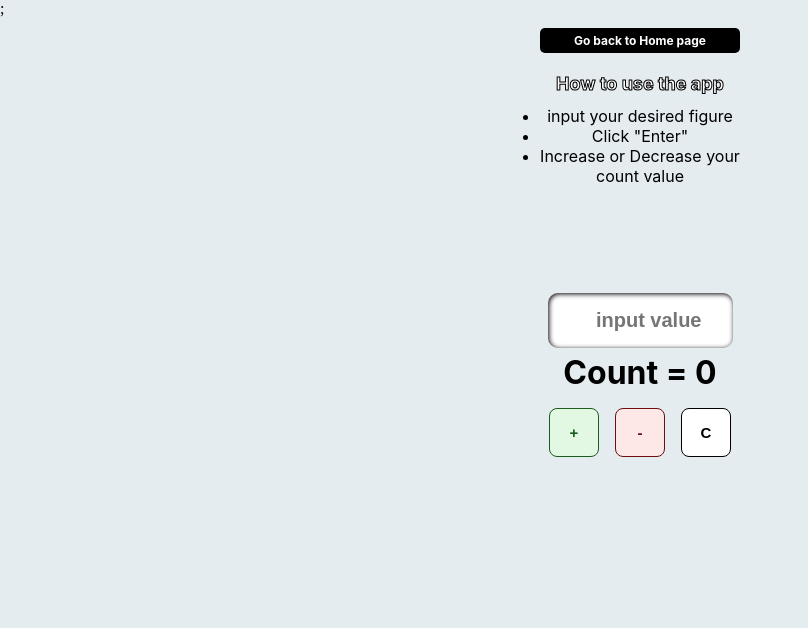
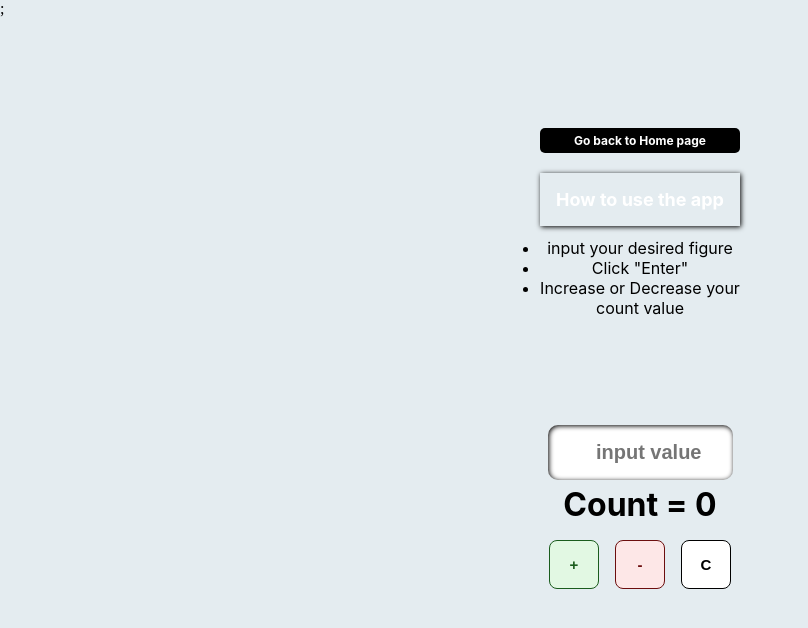
Before and after one commit to Shanu1sn0s/Altschool-Exam2, a React (Create React App) app: page /counter in a window 1280 px wide. Shown: the top 628 px of the page, without its empty margins (0-808 px from the left). Built offline with nearby package versions, Linux system fonts and the light colour scheme.

Commit message:
3 files modified

```diff
--- a/src/HomePage.js
+++ b/src/HomePage.js
@@ -13,7 +13,7 @@ const Home = () => {
         />
         <link rel="canonical" href="/" />
       </Helmet>
-      <h1>Home Page</h1>
+      <h1 className = 'home'>COUNT WITH EASE</h1>
       <h2>Alschool Examination</h2>
       <hr />
       <h5>Created by : Shanu Olayinka</h5>
@@ -40,7 +40,7 @@ const Home = () => {
         </div>
         <div className= 'box'>
           <span>
-            <h3>Thank you!!!</h3>
+            <h3>BEGIN YOU COUNTING JOURNEY </h3>
           </span>
         </div>
       </div>
--- a/src/hooks/useReducer.js
+++ b/src/hooks/useReducer.js
@@ -32,7 +32,7 @@ const Reducer = () => {
         </Link>
       </div>
       <div>
-        <h1>This is the useReducer page</h1>
+        <h1 className = 'home'>useReducer</h1>
       </div>
       <div className="wrapper">
         <div className="count reducer">{count} </div>
--- a/src/style.css
+++ b/src/style.css
@@ -22,7 +22,9 @@ body {
 .how-to > h1 {
   font-size: 18px;
   color: white;
-  -webkit-text-stroke: 1px black;
+  /* -webkit-text-stroke: 1px black; */
+  box-shadow: 1px 1px 5px black;
+  padding: 1rem;
 }
 .links {
   display: grid;
@@ -35,7 +37,13 @@ body {
   margin: 50px auto;
 }
 .link {
+  display: flex;
+  align-items: center;
+  justify-content: center;
   text-decoration: none;
+  max-width: 200px;
+  width: 100%;
+  margin: 0 auto;
   background-color: black;
   color: white;
   padding: 5px 10px 5px 10px;
@@ -48,19 +56,18 @@ body {
 .link:hover {
   background-color: white;
   color: black;
-  /* border: 1px solid black; */
   box-shadow: inset 1px 1px 5px gray;
   cursor: pointer;
 }
 .container {
   text-decoration: none;
-  max-width: 500px;
+  max-width: 800px;
   width: 100%;
   display: grid;
   align-items: center;
   justify-content: center;
   text-align: center;
-  margin: 10px auto;
+  margin: 110px auto;
 }
 .wrapper {
   margin: 90px auto;
@@ -133,8 +140,8 @@ input {
   display: flex;
   align-items: center;
   justify-content: center;
-  font-weight: 200;
   font-size: 15px;
+  font-family: 'Franklin Gothic Medium', 'Arial Narrow', Arial, sans-serif;
 }
 .box::before{
   content: '';
@@ -154,6 +161,7 @@ input {
   }
 }
 
+
 h1,
 p {
   font-family: -apple-system, BlinkMacSystemFont, 'Segoe UI', Roboto, Oxygen,
```
